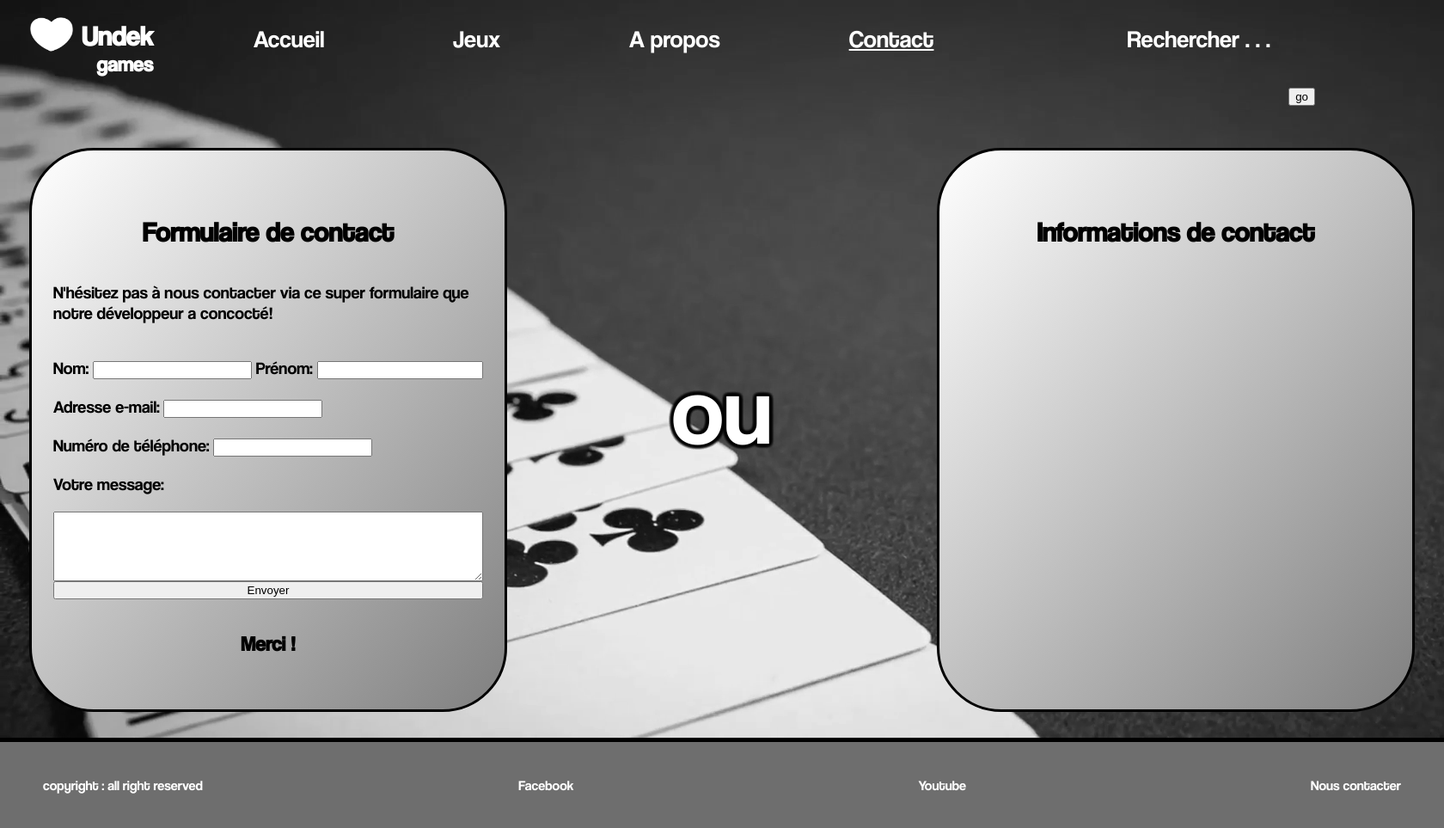
After one commit to benjaminalrt/website_cards, a PHP site: page /pagesphp/ctc.php in a window 1680 px wide. The commit adds this page. Shown: the whole page at 86% size. Run offline with PHP 8.4, Linux system fonts and the light colour scheme.

Commit message:
02/05/2019
+ contact page
+ integration php

```diff
--- a/new/css/style.css
+++ b/new/css/style.css
@@ -23,6 +23,7 @@ body
 {
     background-size: cover;
     position: fixed;
+
 }
 
 header
@@ -107,6 +108,7 @@ nav a:hover
      padding: 0 150px;
 }
 
+/* FOOTER */
 
 footer
 {
@@ -187,6 +189,7 @@ footer a
     position: relative;
     justify-content: space-around;
 
+
     margin-top: 100px;
 
     height: 775px;
@@ -221,7 +224,7 @@ footer a
 
 #act_1
 {
-    background-image: linear-gradient(to bottom left,rgb(255, 255, 255) 20% , rgb(177, 59, 59) 100%);
+    background-image: linear-gradient(to bottom left,rgb(255, 255, 255) 20%, rgb(177, 59, 59) 100%);
 
 }
 
@@ -293,8 +296,9 @@ footer a
     flex-direction: column;
     align-items: center;
 
+    max-width: 1000px;
 
-    margin: 100px 350px;
+    margin: 100px auto;
     padding: 0 100px;
 
     background: linear-gradient(to bottom right, white, grey);
@@ -316,3 +320,77 @@ footer a
 }
 
 /* PAGE JEUX */
+
+.blablabla
+{
+    position: relative;
+    color:red;
+}
+
+/* PAGE CONTACT */
+
+.sectc
+{
+    position: relative;
+    display:flex;
+    justify-content: center;
+
+
+    color: black;
+}
+
+#info_ctc, #form_ctc
+{
+    display: flex;
+    flex-direction: column;
+    padding: 25px;
+
+    width: 500px;
+    height: 600px;
+
+    border: solid black;
+    border-radius: 75px;
+
+    background: linear-gradient(to bottom right, white, grey);
+}
+
+#ou_ctc
+{
+    display: flex;
+    justify-content: center;
+    align-items: center;
+    padding-bottom: 50px;
+
+    width: 500px;
+
+    font-size: 700%;
+    color: white;
+    text-shadow: 0 0 5px black, 0 0 5px black, 0 0 5px black, 0 0 5px black, 0 0 5px black, 0 0 5px black, 0 0 5px black, 0 0 5px black, 0 0 5px black, 0 0 5px black, 0 0 5px black, 0 0 5px black, 0 0 5px black, 0 0 5px black, 0 0 5px black, 0 0 5px black, 0 0 5px black, 0 0 5px black, 0 0 5px black, 0 0 5px black;
+}
+
+.sectc h1
+{
+    margin: 50px auto 20px auto;
+    font-size: 200%;
+}
+
+#form_ctc form
+{
+    display: flex;
+    flex-direction: column;
+}
+
+#form_ctc p, #form_ctc form
+{
+    font-size: 125%;
+}
+
+.sectc div, .sectc label, .sectc textarea
+{
+    margin-top: 20px;
+}
+
+.sectc h2
+{
+    margin: auto;
+}
--- a/new/pages/about.html
+++ b/new/pages/about.html
@@ -4,9 +4,6 @@
     <link rel="stylesheet" href="../css/style.css" />
     <title>Undek</title>
 </html>
-
-
-
 
 <body>
 
@@ -87,7 +84,6 @@
                 <li><a href="#">Youtube</a></li>
                 <li><a href="#">Nous contacter</a></li>
             </ul>
-
         </footer>
 
     </div>
--- a/new/pagesphp/about.php
+++ b/new/pagesphp/about.php
@@ -45,7 +45,7 @@
                     rappelle le côté "fait mains" de certaines règles.
                     Comme les jeux indépendants.
                     <h2>Cessons la comédie, c'est quoi ce projet, jeune homme?</h2>
-                    J'aime la programmation, j'aime le concret. Le web m'a concquis dès la première seconde où j'ai posé mes doigts dessus. Ce site, baignant dans un monde qui me plaît, me permet d'apprendre, et de
+                    J'aime la programmation, j'aime le concret. Le web m'a conquis dès la première seconde où j'ai posé mes doigts dessus. Ce site, baignant dans un monde qui me plaît, me permet d'apprendre, et de
                     m'entraîner à utiliser un maximum outils de programmation web.
                     L'aboutissement de ce projet se traduira par une acquisition certaine d'expérience et de connaissances.
                     <h3>Bonne navigation, enjoy !</h3>
--- a/new/pagesphp/accueil.php
+++ b/new/pagesphp/accueil.php
@@ -31,7 +31,7 @@
                         <a href="#">Tarot misé</a>
                     </p>
                     <p class="contentn">
-                        Voici ce fabuleux jeux de stratégie, combattez sur ce jeu de mise alliant fourberie et survie.
+                        Voici un fabuleux jeux de stratégie, combattez sur ce jeu de mise alliant fourberie et survie.
                     <br/>
                     <a href=#>Découvrir</a>
                     </p>
--- /dev/null
+++ b/new/pagesphp/ctc.php
@@ -0,0 +1,71 @@
+<!DOCTYPE html>
+<html>
+    <meta charset="utf-8" />
+    <link rel="stylesheet" href="../css/style.css" />
+    <title>Undek - Contact</title>
+</html>
+
+<body>
+
+    <div id="main">
+        <img id="bg" src="../img/bg_1.png" alt="bg">
+
+        <?php include("header.php"); ?>
+
+        <section class="sectc">
+            <div id="form_ctc">
+                <h1>Formulaire de contact</h1>
+                <p>N'hésitez pas à nous contacter via ce super formulaire que notre développeur a concocté!</p>
+                <form method="post">
+                    <div>
+                        <label>Nom:</label>
+                        <input type="text" name="ctc_nom" required/>
+                        <label>Prénom:</label>
+                        <input type="text" name="ctc_prenom" size="21" required/>
+                    </div>
+                    <div>
+                        <label>Adresse e-mail:</label>
+                        <input  type="text" name="ctc_email" size="20" required/>
+                    </div>
+                   <div>
+                        <label>Numéro de téléphone:</label>
+                        <input type="text" name="ctc_tel" />
+                    </div>
+                    <label> Votre message:</label>
+                    <textarea name="ctc_message" rows="5" required></textarea>
+                    <input type="submit" value="Envoyer" />
+                </form>
+                <?php
+                    if (isset($_POST['ctc_message']))
+                    {
+                        $position_arobase = strpos($_POST['ctc_email'], '@');
+                        if($position_arobase === false)
+                            echo '<p>Votre email doit comporter un arobase.</p>';
+                        else
+                        {
+                            $retour=mail('benjamin.alrt@gmail.com','Envoi depuis page Contact', $_POST['ctc_message'], 'From : ' . $_POST['ctc_email']);
+                            if($retour)
+                                echo '<p>Votre message a été envoyé.</p>';
+                            else
+                                echo '<p>Erreur.</p>';
+                        }
+                    }
+                ?>
+                <h2>Merci !</h2>
+
+            </div>
+
+            <div id="ou_ctc">
+                <p>ou</p>
+            </div>
+
+            <div id="info_ctc">
+                <h1>Informations de contact</h1>
+            </div>
+        </section>
+
+        <?php include("footer.php"); ?>
+
+    </div>
+
+</body>
--- a/new/pagesphp/footer.php
+++ b/new/pagesphp/footer.php
@@ -7,6 +7,6 @@
     <ul class="pdp">
         <li><a href="#">Facebook</a></li>
         <li><a href="#">Youtube</a></li>
-        <li><a href="#">Nous contacter</a></li>
+        <li><a href="ctc.php">Nous contacter</a></li>
     </ul>
 </footer>
--- a/new/pagesphp/header.php
+++ b/new/pagesphp/header.php
@@ -21,6 +21,12 @@
         </ul>
         <div id="bar">
             <p>Rechercher . . .</p>
+            <form method="post" action="jeux.php">
+            <p>
+            <input type="text" name="search" style="background-color:transparent; border:0px"/>
+            <input type="submit" value="go"/>
+            </p>
+            </form>
         </div>
     </nav>
 </header>
```
Also changed, not shown: new/pagesphp/jeux.php (+16 -3 lines). Lines whose indentation alone changed are shown as unchanged.
